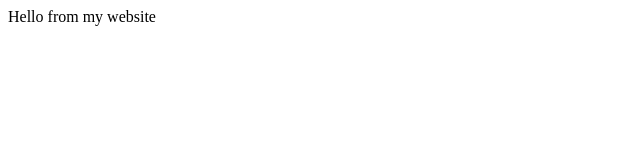
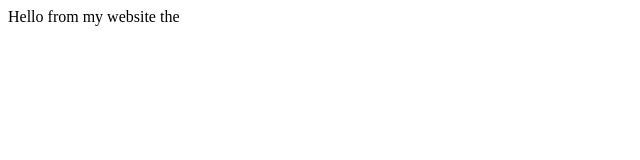
Before and after one commit to Joedjokic/joedjokic.github.io, a plain HTML site: page index.html in a window 1280 px wide. Shown: the full height of the page, 0-640 px from the left. Drawn offline with Linux system fonts and the light colour scheme.

Commit message:
first commit

```diff
--- a/index.html
+++ b/index.html
@@ -6,6 +6,6 @@
     <title>Document</title>
 </head>
 <body>
-    Hello from my website
+    Hello from my website the
 </body>
 </html>
```
